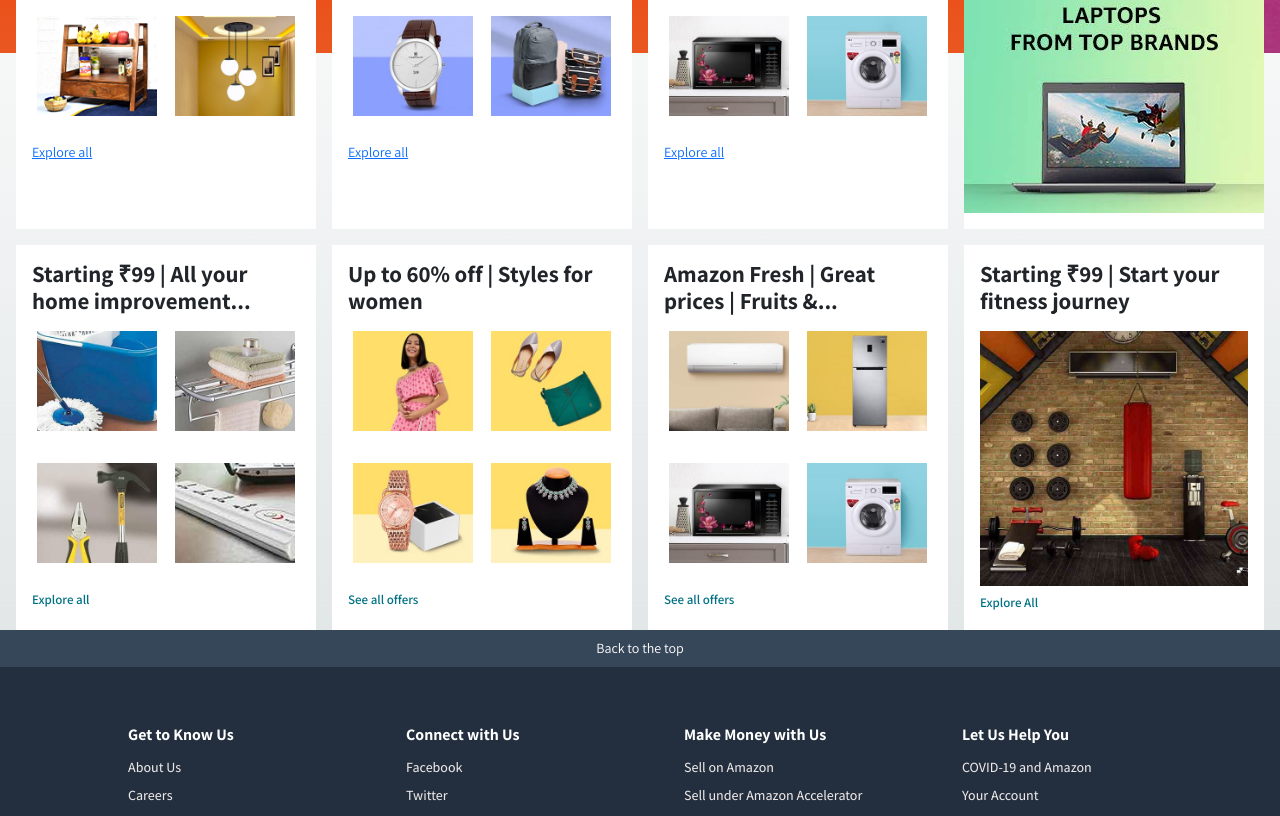
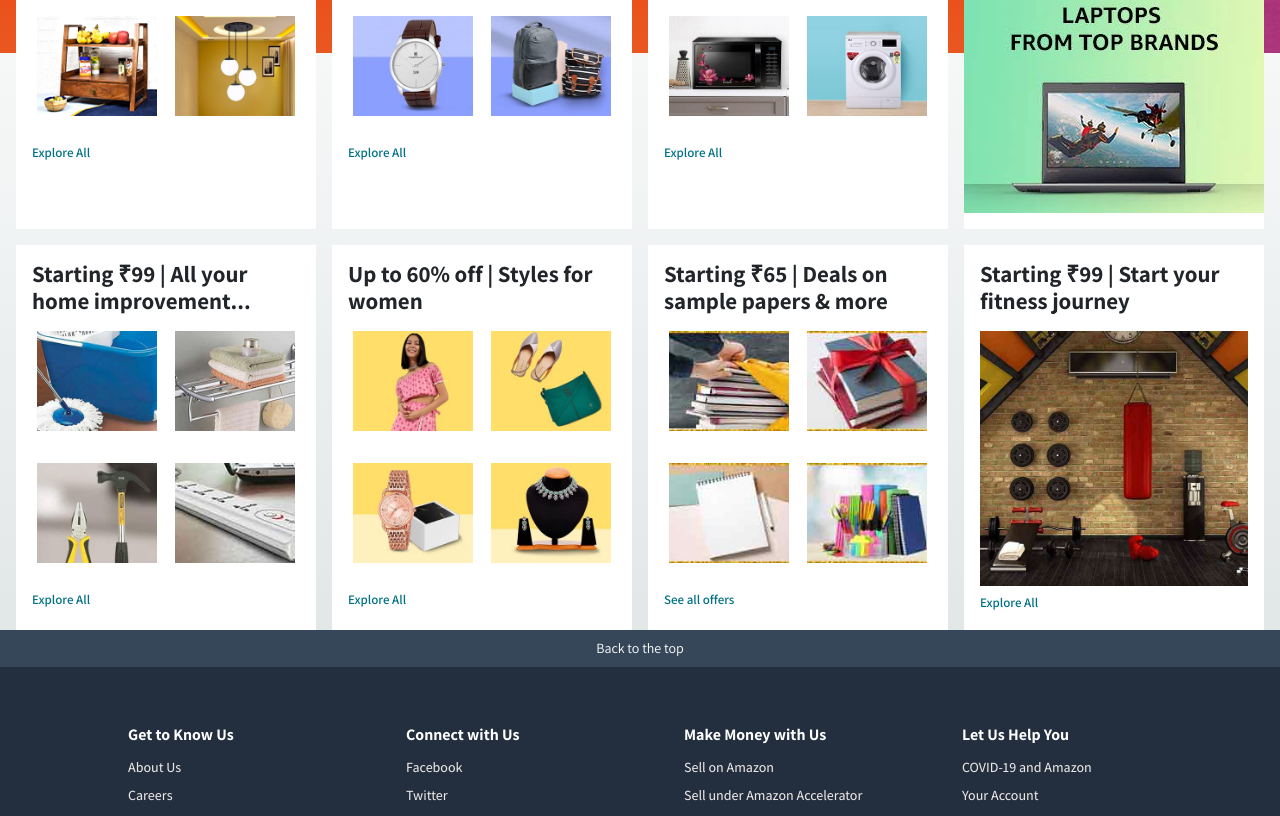
Before and after one commit to ishubhn/amazon-clone, an Angular app in the folder ui/amazon-ui/: page / in a window 1280 px wide. Shown: the part 560-1376 px from the top of the page. Built offline with nearby package versions, Linux system fonts and the light colour scheme.

Commit message:
Added support for custom link text for catalogue cards

```diff
--- a/ui/amazon-ui/src/app/dashboard/home/home.component.html
+++ b/ui/amazon-ui/src/app/dashboard/home/home.component.html
@@ -91,12 +91,6 @@
         <!-- Laptop ads -->
         <div class="card h-40 pb-3 mt-4 rounded-0">
           <div class="card-body p-0 z-3">
-            <!-- <h2 class="card-title">
-              <strong>Sign in for your best experience</strong>
-            </h2> -->
-            <!-- <div class="d-grid gap-2">
-              <button class="btn btn-warning btn-sm rounded-3" type="button">Sign in securely</button>
-            </div> -->
             <img
               src="assets/catalogue/cards/laptop-brands.jpg"
               class="card-img-top rounded-0"
@@ -109,129 +103,24 @@
     <div class="row justify-content-evenly m-auto px-2 text-start z-1 pt-3">
       <!-- Card 1 -->
       <div class="col-3 px-2">
-        <div class="card h-100 rounded-0">
-          <div class="card-body z-3">
-            <h2 class="card-title">
-              <strong>Starting ₹99 | All your home improvement...</strong>
-            </h2>
-            <!-- products -->
-            <div class="row justify-content-evenly py-2 pb-4">
-              <div class="col-6 image-container">
-                <img
-                  src="assets/catalogue/cards/home-inventory-style/product-1.jpg"
-                  class="cropped-image"
-                />
-              </div>
-              <div class="col-6 image-container">
-                <img
-                  src="assets/catalogue/cards/home-inventory-style/product-2.jpg"
-                  class="cropped-image"
-                />
-              </div>
-            </div>
-            <div class="row justify-content-evenly py-2 pb-4">
-              <div class="col-6 image-container">
-                <img
-                  src="assets/catalogue/cards/home-inventory-style/product-3.jpg"
-                  class="cropped-image"
-                />
-              </div>
-              <div class="col-6 image-container">
-                <img
-                  src="assets/catalogue/cards/home-inventory-style/product-4.jpg"
-                  class="cropped-image"
-                />
-              </div>
-            </div>
-            <p class="card-text">
-              <a href="#" class="small link pt-2">Explore all</a>
-            </p>
-          </div>
-        </div>
+        <catalogue-card
+          cardHeader="Starting ₹99 | All your home improvement..."
+          [items]="homeInventoryStyleItems"
+        ></catalogue-card>
       </div>
       <!-- Card 2 -->
       <div class="col-3 px-2">
-        <div class="card h-100 rounded-0">
-          <div class="card-body">
-            <h2 class="card-title">
-              <strong>Up to 60% off | Styles for women</strong>
-            </h2>
-            <!-- products -->
-            <div class="row justify-content-evenly py-2 pb-4">
-              <div class="col-6 image-container">
-                <img
-                  src="assets/catalogue/cards/women-style/product-1.jpg"
-                  class="cropped-image"
-                />
-              </div>
-              <div class="col-6 image-container">
-                <img
-                  src="assets/catalogue/cards/women-style/product-2.jpg"
-                  class="cropped-image"
-                />
-              </div>
-            </div>
-            <div class="row justify-content-evenly py-2 pb-4">
-              <div class="col-6 image-container">
-                <img
-                  src="assets/catalogue/cards/women-style/product-3.jpg"
-                  class="cropped-image"
-                />
-              </div>
-              <div class="col-6 image-container">
-                <img
-                  src="assets/catalogue/cards/women-style/product-4.jpg"
-                  class="cropped-image"
-                />
-              </div>
-            </div>
-            <p class="card-text">
-              <a href="#" class="small link">See all offers</a>
-            </p>
-          </div>
-        </div>
+        <catalogue-card
+          cardHeader="Up to 60% off | Styles for women"
+          [items]="womenStyleItems"
+        ></catalogue-card>
       </div>
       <!-- Card 3 -->
       <div class="col-3 px-2">
-        <div class="card h-100 rounded-0">
-          <div class="card-body">
-            <h2 class="card-title">
-              <strong>Amazon Fresh | Great prices | Fruits &...</strong>
-            </h2>
-            <!-- products -->
-            <div class="row justify-content-evenly py-2 pb-4">
-              <div class="col-6 image-container">
-                <img
-                  src="assets/catalogue/cards/appliances-style/ac.jpg"
-                  class="cropped-image"
-                />
-              </div>
-              <div class="col-6 image-container">
-                <img
-                  src="assets/catalogue/cards/appliances-style/refrigerators.jpg"
-                  class="cropped-image"
-                />
-              </div>
-            </div>
-            <div class="row justify-content-evenly py-2 pb-4">
-              <div class="col-6 image-container">
-                <img
-                  src="assets/catalogue/cards/appliances-style/microwaves.jpg"
-                  class="cropped-image"
-                />
-              </div>
-              <div class="col-6 image-container">
-                <img
-                  src="assets/catalogue/cards/appliances-style/washing-machines.jpg"
-                  class="cropped-image"
-                />
-              </div>
-            </div>
-            <p class="card-text">
-              <a href="#" class="small link">See all offers</a>
-            </p>
-          </div>
-        </div>
+        <catalogue-card
+          cardHeader="Starting ₹65 | Deals on sample papers & more"
+          [items]="stationaryItems" [linkText]="linkText"
+        ></catalogue-card>
       </div>
       <!-- Card 4 -->
       <div class="col-3 px-2">
--- a/ui/amazon-ui/src/app/dashboard/home/home.component.ts
+++ b/ui/amazon-ui/src/app/dashboard/home/home.component.ts
@@ -82,4 +82,26 @@ export class HomeComponent implements OnInit {
     {id: 4, imagePath: 'assets/catalogue/cards/appliances-style/washing-machines.jpg'},
   ]
 
+  homeInventoryStyleItems: CatalogueItem[] = [
+    { id: 1, imagePath: 'assets/catalogue/cards/home-inventory-style/product-1.jpg'},
+    { id: 2, imagePath: 'assets/catalogue/cards/home-inventory-style/product-2.jpg'},
+    { id: 3, imagePath: 'assets/catalogue/cards/home-inventory-style/product-3.jpg'},
+    { id: 4, imagePath: 'assets/catalogue/cards/home-inventory-style/product-4.jpg'},
+  ];
+
+  womenStyleItems: CatalogueItem[] = [
+    {id: 1, imagePath: 'assets/catalogue/cards/women-style/product-1.jpg'},
+    {id: 2, imagePath: 'assets/catalogue/cards/women-style/product-2.jpg'},
+    {id: 3, imagePath: 'assets/catalogue/cards/women-style/product-3.jpg'},
+    {id: 4, imagePath: 'assets/catalogue/cards/women-style/product-4.jpg'},
+  ]
+
+  stationaryItems: CatalogueItem[] = [
+    {id: 1, imagePath: 'assets/catalogue/cards/stationary/product-1.jpg'},
+    {id: 2, imagePath: 'assets/catalogue/cards/stationary/product-2.jpg'},
+    {id: 3, imagePath: 'assets/catalogue/cards/stationary/product-3.jpg'},
+    {id: 4, imagePath: 'assets/catalogue/cards/stationary/product-4.jpg'},
+  ]
+
+  linkText = {linkSrc: "", text: "See all offers"}
 }
--- /dev/null
+++ b/ui/amazon-ui/src/app/interface/link-text.ts
@@ -0,0 +1,4 @@
+export interface LinkText {
+    linkSrc?: string;
+    text: string;
+}
--- a/ui/amazon-ui/src/app/shared/catalogue-card/catalogue-card.component.css
+++ b/ui/amazon-ui/src/app/shared/catalogue-card/catalogue-card.component.css
@@ -42,3 +42,16 @@
   /* padding-right: 0; */
   margin-left: 0;
 }
+
+.link {
+  color: #007185;
+  text-decoration: none;
+  font-size: 13px;
+  font-weight: 600;
+}
+
+.link:hover {
+  color: #c45500;
+  cursor: pointer;
+  text-decoration: underline;
+}
--- a/ui/amazon-ui/src/app/shared/catalogue-card/catalogue-card.component.html
+++ b/ui/amazon-ui/src/app/shared/catalogue-card/catalogue-card.component.html
@@ -1,7 +1,10 @@
 <div class="card h-100 rounded-0">
   <div class="card-body z-3">
     <!-- Card Header -->
-    <h2 class="card-title text-truncate" style="min-height:3.2rem; white-space:normal;">
+    <h2
+      class="card-title text-truncate"
+      style="min-height: 3.2rem; white-space: normal"
+    >
       <strong>{{ cardHeader }}</strong>
     </h2>
 
@@ -18,7 +21,7 @@
     }
 
     <p class="card-text">
-      <a href="#" class="small link pt-2">Explore all</a>
+      <a href="linkHref" class="small link pt-2">{{ displayLink }}</a>
     </p>
   </div>
 </div>
--- a/ui/amazon-ui/src/app/shared/catalogue-card/catalogue-card.component.ts
+++ b/ui/amazon-ui/src/app/shared/catalogue-card/catalogue-card.component.ts
@@ -1,5 +1,6 @@
 import { Component, Input } from '@angular/core';
 import { CatalogueItem } from 'src/app/interface/catalogue-item';
+import { LinkText } from 'src/app/interface/link-text';
 
 @Component({
   selector: 'catalogue-card',
@@ -12,6 +13,9 @@ export class CatalogueCardComponent {
 
   @Input()
   items: CatalogueItem[] = [];
+
+  @Input()
+  linkText?: LinkText;
 
   get chunkedItems() {
     const chunkSize = 2;
@@ -35,4 +39,12 @@ export class CatalogueCardComponent {
       );
     }
   */
+
+  get displayLink() {
+    return this.linkText?.text || 'Explore All';
+  }
+
+  get linkHref() {
+    return this.linkText?.linkSrc || '#';
+  }
 }
```
Lines whose indentation alone changed are shown as unchanged.
